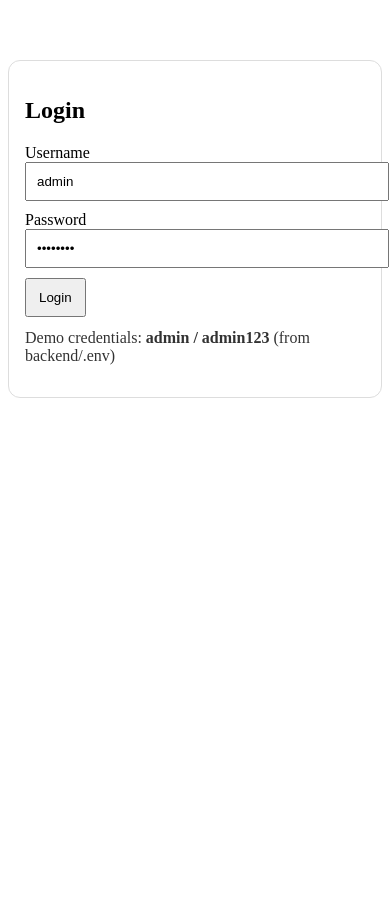
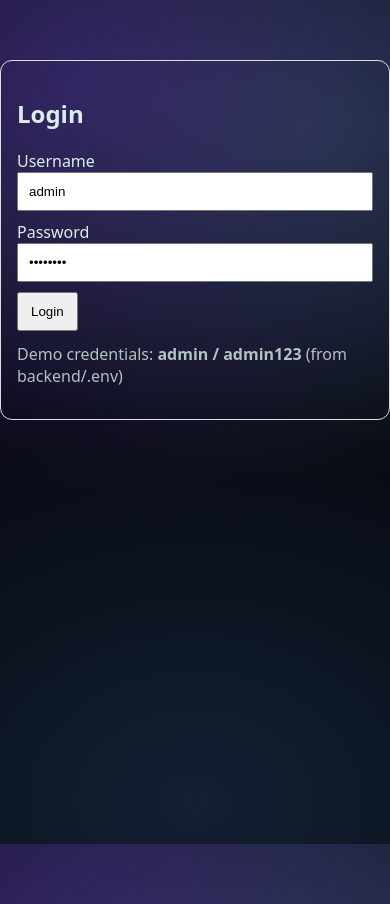
Before and after one commit to jeevapriyadharshan-sys/email-order-agent, a React (Vite) app in the folder frontend/: page /login in a window 390 px wide. Before the commit the page ends 844 px from the top, so only its background shows below. Built offline with nearby package versions, Linux system fonts and the light colour scheme; no server answers.

Commit message:
Add mobile responsive layout with hamburger menu2

```diff
--- a/frontend/src/styles.css
+++ b/frontend/src/styles.css
@@ -1,3 +1,268 @@
+:root{
+  --bg: #070A12;
+  --panel: rgba(255,255,255,0.06);
+  --panel2: rgba(255,255,255,0.04);
+  --border: rgba(120,255,220,0.18);
+  --border2: rgba(124,58,237,0.20);
+  --text: rgba(235,255,248,0.92);
+  --muted: rgba(235,255,248,0.70);
+  --muted2: rgba(235,255,248,0.50);
+
+  --neon: #7CFFDC;
+  --neon2:#A78BFA;
+  --blue: #60A5FA;
+  --good: #22c55e;
+  --warn: #f59e0b;
+  --bad: #ef4444;
+
+  --shadow: 0 18px 60px rgba(0,0,0,.55);
+  --radius: 18px;
+  --radius2: 14px;
+
+  --font: ui-sans-serif, system-ui, -apple-system, Segoe UI, Roboto, Arial, "Apple Color Emoji","Segoe UI Emoji";
+}
+
+*{ box-sizing: border-box; }
+html, body { height: 100%; }
+body{
+  margin:0;
+  font-family: var(--font);
+  color: var(--text);
+  background:
+    radial-gradient(1000px 700px at 20% 10%, rgba(124,58,237,.32), transparent 60%),
+    radial-gradient(900px 650px at 80% 15%, rgba(124,255,220,.16), transparent 55%),
+    radial-gradient(900px 700px at 50% 95%, rgba(96,165,250,.14), transparent 55%),
+    var(--bg);
+  overflow-x: hidden;
+}
+
+/* scanlines */
+body::before{
+  content:"";
+  position: fixed;
+  inset: 0;
+  pointer-events:none;
+  background: repeating-linear-gradient(
+    to bottom,
+    rgba(255,255,255,0.03),
+    rgba(255,255,255,0.03) 1px,
+    transparent 1px,
+    transparent 4px
+  );
+  opacity: .10;
+  mix-blend-mode: overlay;
+  z-index: 0;
+}
+
+/* subtle noise */
+body::after{
+  content:"";
+  position: fixed;
+  inset: 0;
+  pointer-events:none;
+  background-image: radial-gradient(rgba(255,255,255,0.06) 1px, transparent 1px);
+  background-size: 80px 80px;
+  opacity: .05;
+  z-index: 0;
+}
+
+a{ color: inherit; text-decoration:none; }
+.container{ max-width: 1180px; margin: 0 auto; padding: 22px; position: relative; z-index: 1; }
+
+@keyframes popIn{
+  from{ transform: translateY(6px); opacity: 0; }
+  to{ transform: translateY(0); opacity: 1; }
+}
+
+.topbar{
+  position: sticky; top: 0; z-index: 50;
+  backdrop-filter: blur(14px);
+  background: rgba(7,10,18,0.72);
+  border-bottom: 1px solid rgba(124,255,220,0.16);
+}
+.navInner{
+  max-width: 1180px; margin: 0 auto;
+  padding: 14px 22px;
+  display:flex; align-items:center; gap: 14px;
+  position: relative; z-index: 2;
+}
+
+.brand{
+  display:flex; align-items:center; gap: 10px;
+  padding: 10px 12px;
+  border-radius: 16px;
+  background: linear-gradient(135deg, rgba(124,58,237,.22), rgba(124,255,220,.10));
+  border: 1px solid rgba(124,255,220,.18);
+  box-shadow: 0 0 0 1px rgba(124,58,237,.08) inset;
+}
+.brandLogo{
+  width: 36px; height: 36px; border-radius: 14px;
+  background: radial-gradient(circle at 30% 30%, rgba(124,255,220,.9), rgba(124,58,237,.9));
+  box-shadow: 0 0 26px rgba(124,255,220,.14), 0 0 26px rgba(167,139,250,.12);
+}
+.brandTitle{ display:flex; flex-direction:column; line-height: 1.05; }
+.brandTitle b{ font-size: 14px; letter-spacing: .02em; }
+.brandTitle span{ font-size: 12px; color: var(--muted); }
+
+.tabs{ display:flex; gap: 10px; flex-wrap: wrap; margin-left: 6px; }
+.tab{
+  padding: 10px 12px;
+  border-radius: 14px;
+  color: var(--muted);
+  border: 1px solid transparent;
+  transition: 140ms ease;
+}
+.tab:hover{
+  background: rgba(255,255,255,0.05);
+  border-color: rgba(124,255,220,0.16);
+  color: var(--text);
+}
+.tab.active{
+  background: linear-gradient(135deg, rgba(124,255,220,.12), rgba(124,58,237,.22));
+  border-color: rgba(124,255,220,0.25);
+  color: var(--text);
+  box-shadow: 0 0 0 1px rgba(167,139,250,.10) inset;
+}
+
+.spacer{ flex: 1; }
+
+.btn{
+  border: 1px solid rgba(124,255,220,0.18);
+  background: rgba(255,255,255,0.05);
+  color: var(--text);
+  padding: 10px 12px;
+  border-radius: 14px;
+  cursor:pointer;
+  transition: 140ms ease;
+}
+.btn:hover{
+  transform: translateY(-1px);
+  background: rgba(255,255,255,0.07);
+  box-shadow: 0 0 20px rgba(124,255,220,.08);
+}
+.btn:disabled{ opacity: .5; cursor:not-allowed; transform:none; }
+
+.btnPrimary{
+  background: linear-gradient(135deg, rgba(124,255,220,.20), rgba(124,58,237,.28));
+  border-color: rgba(124,255,220,0.30);
+}
+.btnDanger{
+  background: linear-gradient(135deg, rgba(239,68,68,.55), rgba(245,158,11,.28));
+  border-color: rgba(239,68,68,.28);
+}
+
+.card{
+  animation: popIn .22s ease;
+  background: linear-gradient(180deg, rgba(255,255,255,0.06), rgba(255,255,255,0.04));
+  border: 1px solid rgba(124,255,220,0.18);
+  border-radius: var(--radius);
+  padding: 16px;
+  box-shadow: var(--shadow);
+  position: relative;
+  overflow: hidden;
+}
+.card::before{
+  content:"";
+  position:absolute; inset:-2px;
+  background: radial-gradient(700px 260px at 20% 0%, rgba(124,255,220,.10), transparent 60%),
+              radial-gradient(700px 260px at 80% 0%, rgba(167,139,250,.10), transparent 60%);
+  opacity: .8;
+  pointer-events:none;
+}
+.card > *{ position: relative; z-index: 1; }
+
+.cardHeader{ display:flex; align-items:flex-start; justify-content: space-between; gap: 12px; }
+.title{ font-size: 22px; margin: 0 0 6px 0; letter-spacing:.01em; }
+.sub{ margin: 0; color: var(--muted); font-size: 14px; }
+
+.grid2{ display:grid; grid-template-columns: 1.1fr .9fr; gap: 14px; }
+@media (max-width: 900px){ .grid2{ grid-template-columns: 1fr; } }
+
+.row{ display:flex; gap: 10px; align-items:center; flex-wrap: wrap; }
+
+.badge{
+  display:inline-flex; align-items:center; gap: 8px;
+  padding: 8px 10px;
+  border-radius: 999px;
+  border: 1px solid rgba(124,255,220,0.18);
+  background: rgba(255,255,255,0.05);
+  color: var(--muted);
+  font-weight: 700;
+  font-size: 12px;
+  letter-spacing: .02em;
+}
+.dot{ width:10px; height:10px; border-radius: 999px; background: var(--muted2); box-shadow: 0 0 12px rgba(124,255,220,.10); }
+.dot.good{ background: var(--good); box-shadow: 0 0 18px rgba(34,197,94,.18); }
+.dot.warn{ background: var(--warn); box-shadow: 0 0 18px rgba(245,158,11,.18); }
+.dot.bad{ background: var(--bad); box-shadow: 0 0 18px rgba(239,68,68,.18); }
+
+.kpiRow{ display:flex; gap: 10px; flex-wrap: wrap; margin-top: 10px; }
+.kpi{
+  min-width: 180px;
+  padding: 12px;
+  border-radius: 16px;
+  border: 1px solid rgba(124,255,220,0.14);
+  background: rgba(0,0,0,0.18);
+}
+.kpi b{ font-size: 18px; display:block; }
+.kpi span{ color: var(--muted); font-size: 12px; }
+
+.table{
+  width: 100%;
+  border-collapse: collapse;
+  overflow:hidden;
+  border-radius: 16px;
+  border: 1px solid rgba(124,255,220,0.16);
+}
+.table th{
+  text-align:left;
+  font-size: 12px;
+  letter-spacing:.06em;
+  text-transform: uppercase;
+  color: var(--muted);
+  padding: 12px;
+  background: rgba(255,255,255,0.05);
+}
+.table td{
+  padding: 12px;
+  border-top: 1px solid rgba(124,255,220,0.10);
+}
+.mono{
+  font-family: ui-monospace, SFMono-Regular, Menlo, Monaco, Consolas, "Liberation Mono","Courier New", monospace;
+  font-size: 12.5px;
+  color: rgba(235,255,248,0.90);
+}
+
+.input, .textarea{
+  width: 100%;
+  padding: 10px 12px;
+  border-radius: 14px;
+  border: 1px solid rgba(124,255,220,0.16);
+  background: rgba(0,0,0,0.25);
+  color: var(--text);
+  outline: none;
+}
+.textarea{ min-height: 120px; resize: vertical; }
+
+.pill{
+  display:inline-flex; align-items:center; gap:8px;
+  padding: 8px 12px;
+  border-radius: 999px;
+  border: 1px solid rgba(167,139,250,.18);
+  background: rgba(124,58,237,.14);
+  color: rgba(235,255,248,.90);
+  font-weight: 700;
+  font-size: 12px;
+}
+
+.toast{
+  margin-top: 10px;
+  padding: 10px 12px;
+  border-radius: 14px;
+  border: 1px solid rgba(124,255,220,0.18);
+  background: rgba(0,0,0,0.18);
+  color: var(--muted);
+}
 /* ── Page content ── */
 .pageContent {
   padding: 16px;
```
